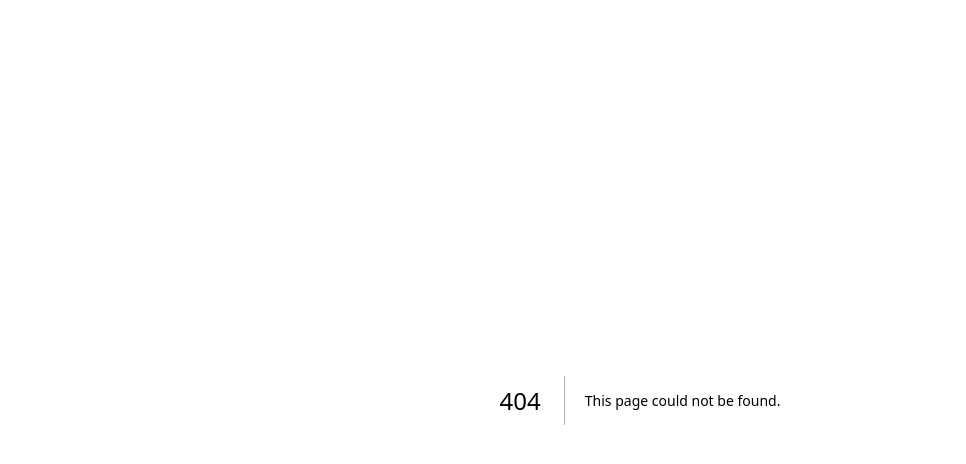
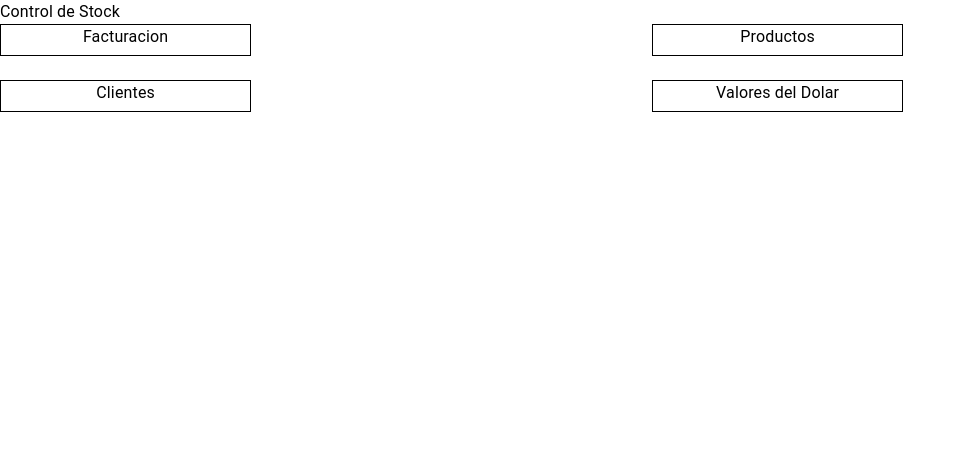
Before and after one commit to PatoJulia/StockControl-App, a Next.js app in the folder frontend/: page /home in a window 1280 px wide. Before the commit this address had no page. Shown: the top 464 px of the page, without its empty margins (0-966 px from the left). Built offline with nearby package versions, Linux system fonts and the light colour scheme.

Commit message:
homeNames created

```diff
--- /dev/null
+++ b/frontend/src/app/home/HomeMenu.tsx
@@ -0,0 +1,24 @@
+import HomeCard from "@/components/homeCard";
+import Box from "@mui/material/Box";
+import  Grid from "@mui/material/Grid";
+import Typography from "@mui/material/Typography";
+
+const NAMES = ["Facturacion", "Productos", "Clientes", "Valores del Dolar"];
+
+export default function HomeMenu()
+{
+    return (
+        <>
+            <Grid item xs = {12}>
+            <Typography>Control de Stock</Typography>
+            </Grid>
+            <Grid container rowSpacing={3} columnSpacing={{ xs: 1, sm: 2, md: 3 }}>
+                {NAMES.map((name) =>
+                    (<Grid item xs={6} key={name}>
+                        <HomeCard title={name}/>
+                    </Grid>)
+                ) }
+            </Grid>
+        </>
+    );
+}
--- /dev/null
+++ b/frontend/src/app/home/page.tsx
@@ -0,0 +1,5 @@
+import HomeMenu from "./HomeMenu";
+
+export default function HomePage(){
+    return (<HomeMenu/>)
+}
--- /dev/null
+++ b/frontend/src/components/HomeCard.tsx
@@ -0,0 +1,13 @@
+import Box from "@mui/material/Box"
+import Typography from "@mui/material/Typography"
+
+interface Props {
+    title: string
+  }
+export default function HomeCard(props: Props){
+    return(
+        <Box width={"40%"} height={{xs:"2rem",sm:"2rem"}} textAlign={"center"} border={"1px solid black"}>
+        <Typography>{props.title}</Typography>
+        </Box>
+    )
+}
```
